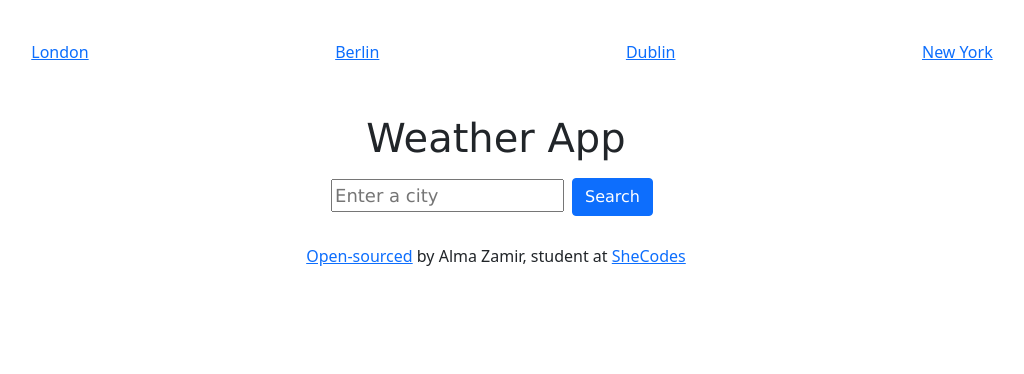
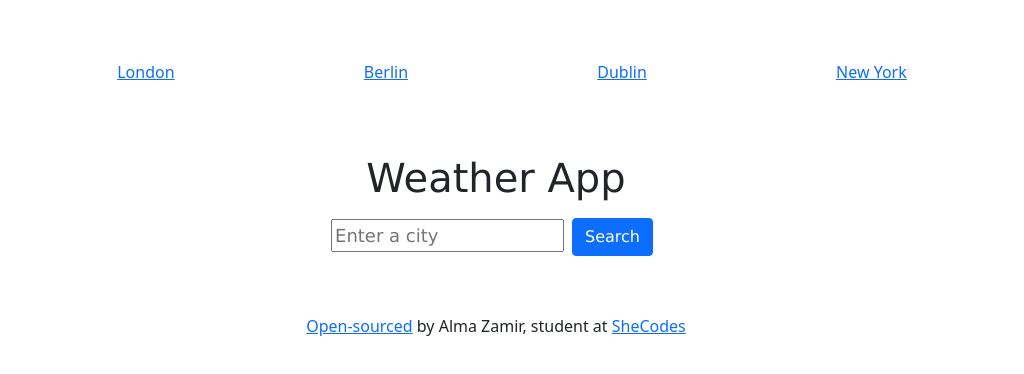
Before and after one commit to Almajs/react-project, a React (Create React App) app: page / in a window 1280 px wide. Shown: the top 374 px of the page, without its empty margins (144-1168 px from the left). Built offline with nearby package versions, Linux system fonts and the light colour scheme.

Commit message:
Updated the html file

```diff
--- a/public/index.html
+++ b/public/index.html
@@ -31,7 +31,7 @@
         Open-sourced</a
       >
       by Alma Zamir, student at
-      <a href="https://www.shecodes.io/demos/react" target="blank">SheCodes</a>
+      <a href="https://www.shecodes.io" target="blank">SheCodes</a>
     </footer>
   </body>
 </html>
--- a/src/App.css
+++ b/src/App.css
@@ -1,5 +1,6 @@
 .Weather {
   padding-top: 30px;
+  padding-bottom: 30px;
   text-align: center;
   font-size: large;
   font-family: "Lucida Sans", "Lucida Sans Regular", "Lucida Grande",
--- a/src/index.css
+++ b/src/index.css
@@ -1,9 +1,9 @@
 .navigation-items {
   list-style-type: none;
   padding-top: 20px;
-  margin: 20px;
+  margin: 40px;
   display: flex;
-  justify-content: space-around;
+  justify-content: space-evenly;
 }
 
 footer {
```
